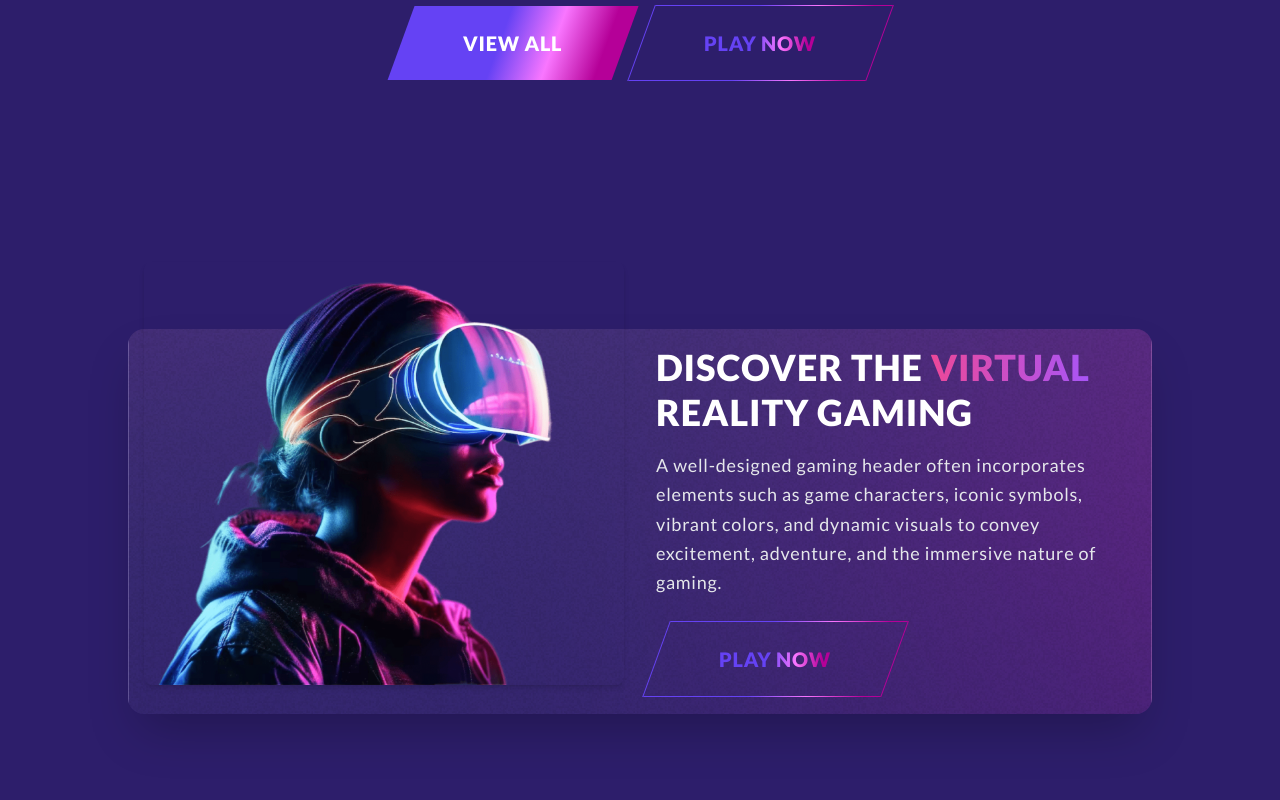
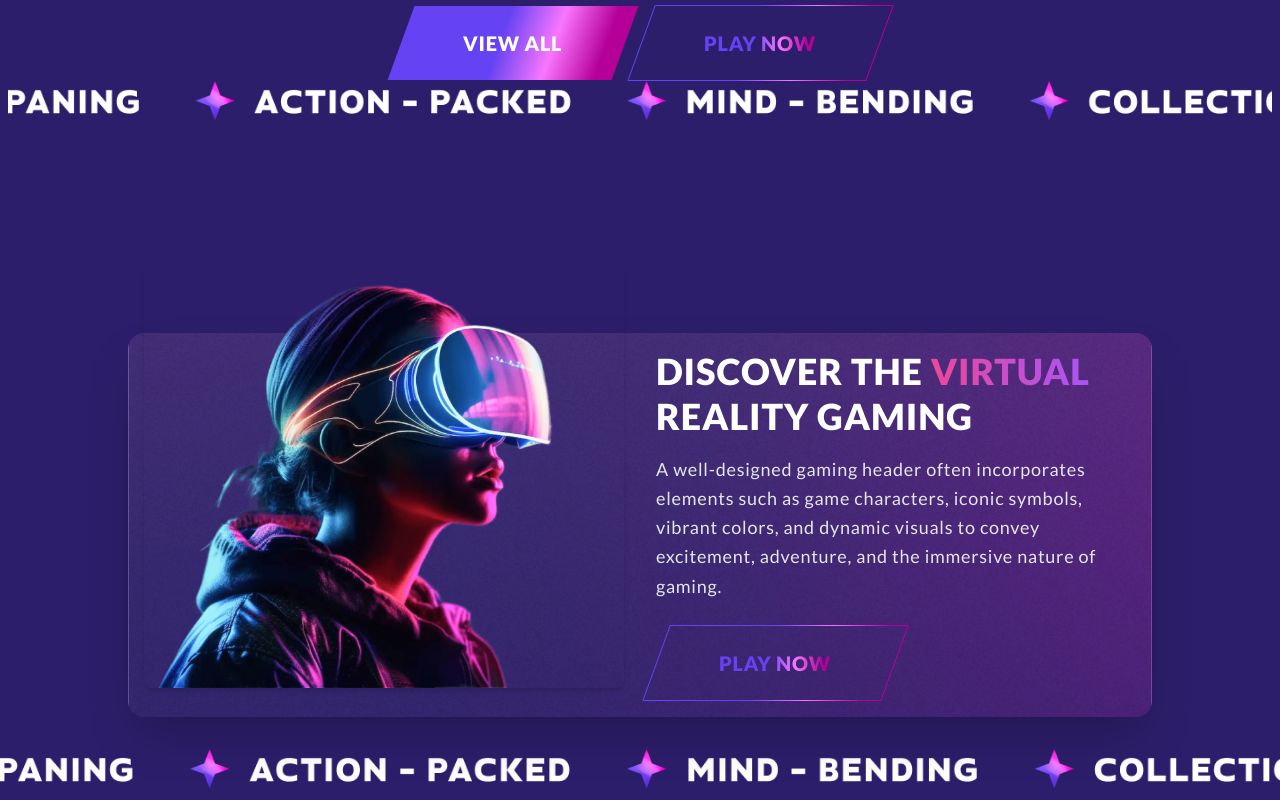
Before and after one commit to tichzvidzayi/Virtual_Games, a React (Vite) app: page / in a window 1280 px wide. Shown: the part 1600-2400 px from the top of the page. Built offline with nearby package versions, Linux system fonts and the light colour scheme; a web font is replaced by a local one.

Commit message:
add_line_banner

```diff
--- a/src/components/GamePreview.tsx
+++ b/src/components/GamePreview.tsx
@@ -62,6 +62,7 @@ const GamePreview: React.FC = () => {
         <Button btnStyle="fill" btnText="VIEW ALL" />
         <Button btnStyle="outline" btnText="PLAY NOW" />
       </div>
+      <img src="banner.png" alt="reviews" className="w-full" />
     </section>
   );
 };
--- a/src/components/GamesGallery.tsx
+++ b/src/components/GamesGallery.tsx
@@ -48,7 +48,7 @@ const GameGallery: React.FC = () => {
   ];
 
   return (
-    <div className="bg-gradient-to-r from-[#1f003b] to-[#3c0071] text-center py-20 px-8">
+    <div className="bg-gradient-to-r from-transparent to-transparent text-center py-20 px-8">
       {/* Section Header */}
       <h1 className="text-white font-extrabold text-5xl mb-12">
         WELCOME TO THE TOP
@@ -67,14 +67,16 @@ const GameGallery: React.FC = () => {
         {games.map((game) => (
           <div
             key={game.id}
-            className="bg-[#2a054e] rounded-lg overflow-hidden shadow-lg transform transition-transform hover:scale-105"
+            className="bg-transparent rounded-lg overflow-hidden shadow-lg transform transition-transform hover:scale-105 relative z-0"
           >
             <img
               src={game.image}
               alt={game.title}
               className="w-full h-60 object-cover"
             />
-            <div className="p-6 text-left">
+            <div className="p-6 text-left bg-transparent">
+              {" "}
+              {/* Ensure transparent background for card content */}
               <h3 className="text-white font-bold text-xl mb-3">
                 {game.title}
               </h3>
@@ -94,6 +96,7 @@ const GameGallery: React.FC = () => {
           </div>
         ))}
       </div>
+      <img src="banner.png" alt="reviews" className="w-full" />
     </div>
   );
 };
--- a/src/components/Header.tsx
+++ b/src/components/Header.tsx
@@ -68,6 +68,7 @@ export default function HeaderSection() {
             </div>
           ))}
         </div>
+        <img src="banner.png" alt="reviews" className="w-full" />
       </div>
     </header>
   );
--- a/src/components/Reviews.tsx
+++ b/src/components/Reviews.tsx
@@ -44,7 +44,6 @@ export default function TestimonialsCarouselSection() {
 
   return (
     <div className="container py-10 px-8">
-      {" "}
       {/* Increased padding to the left and right */}
       <div className="testimonials flex gap-x-8">
         {testimonials
@@ -119,6 +118,7 @@ export default function TestimonialsCarouselSection() {
           )
         )}
       </div>
+      <img src="banner.png" alt="reviews" className="w-full " />
     </div>
   );
 }
--- a/src/components/VirtualR.tsx
+++ b/src/components/VirtualR.tsx
@@ -3,7 +3,7 @@ import Button from "./ui/Button";
 
 const VirtualR: React.FC = () => {
   return (
-    <div className="flex items-center justify-center h-screen">
+    <div className="flex flex-col items-center justify-center h-screen">
       {/* Card with image background */}
       <div
         className="rounded-2xl p-4 flex items-center gap-8 max-w-5xl w-full shadow-2xl relative"
@@ -39,6 +39,11 @@ const VirtualR: React.FC = () => {
           <Button btnStyle="outline" btnText="PLAY NOW" />
         </div>
       </div>
+
+      {/* Banner image below the card */}
+      <div className="mt-8 w-full">
+        <img src="banner.png" alt="Reviews" className="w-full h-auto" />
+      </div>
     </div>
   );
 };
```
Also changed, not shown: public/banner.png (added).
